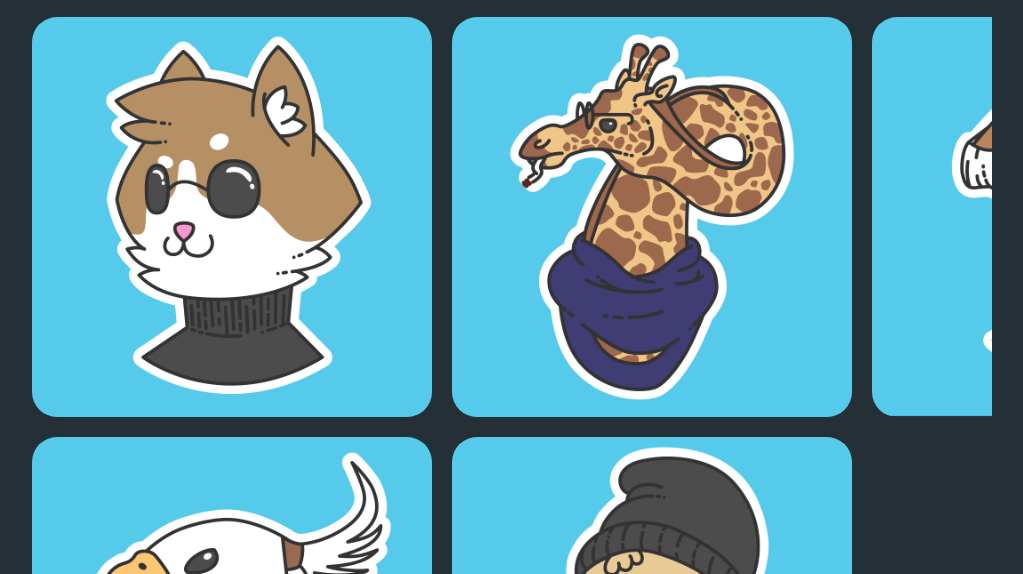
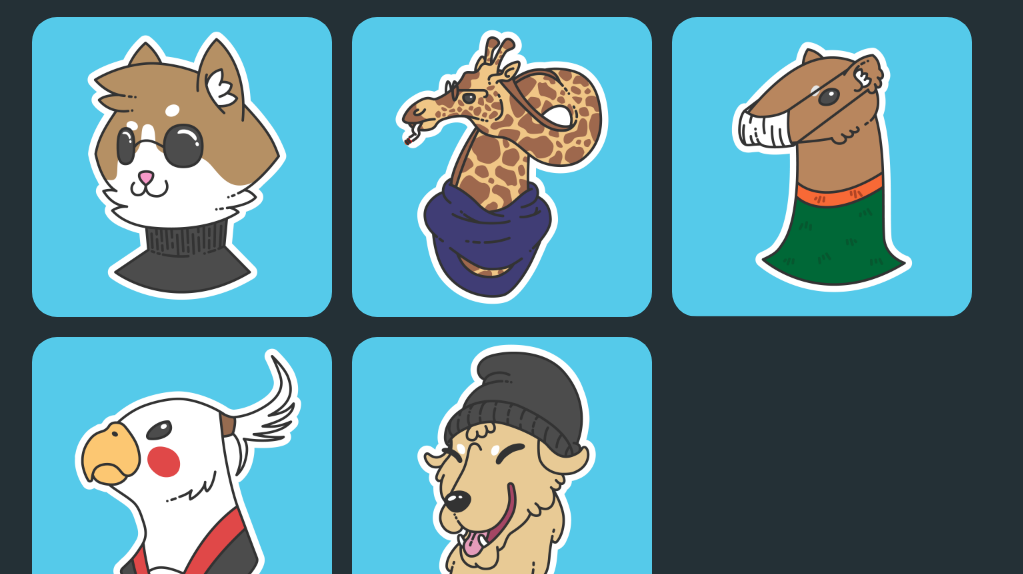
Before and after one commit to TheSaltBoy/The-Salt-Zone, a plain HTML site: page icons.html in a window 1280 px wide. Shown: the part 226-800 px from the top of the page, without its empty margins (88-1111 px from the left). Drawn offline with Linux system fonts and the light colour scheme.

Commit message:
Tweaks 1
Fixed grid issues in galleries and overflow issue on homepage

```diff
--- a/css/gallery.css
+++ b/css/gallery.css
@@ -11,26 +11,14 @@
 .grid {
 	padding: 20px;
 	display: grid;
-	grid-auto-columns: minmax(400px, auto);
-	grid-auto-columns: minmax(400px, auto);
+	grid-template-columns: repeat(auto-fit, minmax(300px, 1fr));
 	grid-gap: 20px;
-}
-
-.one {
-	grid-column: 1;
-}
-
-.two {
-	grid-column: 2;
-}
-
-.three {
-	grid-column: 3;
 }
 
 .square {
 	width: 100%;
 	border-radius: 25px;
+	transition: 0.2s ease;
 }
 
 .title {
@@ -43,3 +31,7 @@
 	padding-left: 200px;
 	padding-right: 200px;
 }
+
+.square:hover {
+	transform: scale(1.05);
+}
--- a/css/home.css
+++ b/css/home.css
@@ -2,7 +2,6 @@
 	margin: 0;
 	padding: 0;
 	font-family: Roboto;
-	overflow-x: hidden;
 	-webkit-touch-callout: none;
 	-webkit-user-select: none;
 	-khtml-user-select: none;
```
Also changed, not shown: index.html (+2 -2 lines).
